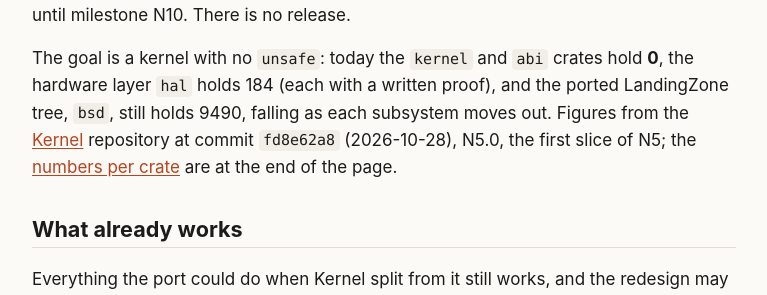
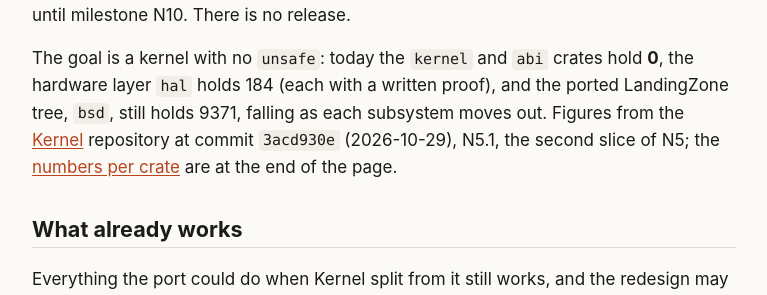
Before and after one commit to EmiBSD/Portal, a Jekyll site: the page built from status.md, in a window 1280 px wide and 900 px high. Shown: the part 170-465 px from the top of the window, without its empty margins (256-1023 px from the left). Built offline with Jekyll 4.4.1, drawn with Linux system fonts in a browser that asks for light colours; some of the changed text lies outside the part shown.

Commit message:
status: N5.1 done, N5.2 under way; figures at Kernel 3acd930e
Co-Authored-By: Claude Opus 5.5 <noreply@anthropic.com>

```diff
--- a/_data/news.json
+++ b/_data/news.json
@@ -1,4 +1,5 @@
 [
+  {"date": "2026-10-29T08:41:57-03:00", "repo": "Kernel", "title": "N5.1 done: the buffer cache, the disk queues and physio are the kernel's", "url": "https://github.com/EmiBSD/Kernel/commit/3acd930e"},
   {"date": "2026-10-28T22:34:33-03:00", "repo": "Kernel", "title": "N5.0 done: the five bridges N4 left are the kernel's own code", "url": "https://github.com/EmiBSD/Kernel/commit/fd8e62a8"},
   {"date": "2026-10-23T23:21:53-03:00", "repo": "Kernel", "title": "N4.8d done: kernel page-table isolation on arm64", "url": "https://github.com/EmiBSD/Kernel/commit/b38843cf"},
   {"date": "2026-10-23T21:48:14-03:00", "repo": "Kernel", "title": "N4.8b done: the arm64 trap, system-call entry and user copy into hal", "url": "https://github.com/EmiBSD/Kernel/commit/d58ce5c6"},
--- a/_data/status.json
+++ b/_data/status.json
@@ -1,12 +1,12 @@
 {
-  "commit": "fd8e62a8",
-  "date": "2026-10-28",
-  "at": "N5.0, the first slice of N5",
+  "commit": "3acd930e",
+  "date": "2026-10-29",
+  "at": "N5.1, the second slice of N5",
   "crates": [
-    {"name": "kernel", "files": 89, "unsafe": 0, "note": "`#![forbid(unsafe_code)]`: the compiler refuses any"},
+    {"name": "kernel", "files": 96, "unsafe": 0, "note": "`#![forbid(unsafe_code)]`: the compiler refuses any"},
     {"name": "abi", "files": 4, "unsafe": 0, "note": "`#![forbid(unsafe_code)]`; 105 of the 331 system-call entries handled natively"},
-    {"name": "hal", "files": 145, "unsafe": 184, "note": "the only crate allowed `unsafe`, each site with a written proof"},
-    {"name": "bsd", "label": "the LandingZone tree", "files": 1049, "unsafe": 9490, "note": "shrinks as subsystems move out; deleted at N9"}
+    {"name": "hal", "files": 146, "unsafe": 184, "note": "the only crate allowed `unsafe`, each site with a written proof"},
+    {"name": "bsd", "label": "the LandingZone tree", "files": 1045, "unsafe": 9371, "note": "shrinks as subsystems move out; deleted at N9"}
   ],
   "milestones": [
     {"name": "N0", "title": "Bootstrap", "scope": "lineage records, tooling, the `unsafe` budget, the baseline", "date": "2026-10-09T04:31:58-03:00", "url": "https://github.com/EmiBSD/Kernel/releases/tag/n0-bootstrap"},
@@ -27,8 +27,8 @@
     "name": "N5",
     "slices": [
       {"slice": "N5.0", "what": "The five bridges N4 left open (`Uptime`, `SysInfo`, `VmProc`, `PipeGlue`, `PipeFiles`) become the kernel's own code", "state": "done"},
-      {"slice": "N5.1", "what": "The buffer cache and a typed `Buf`: `vfs_bio`, `vfs_biomem`, `kern_bufq`, `kern_physio`"},
-      {"slice": "N5.2", "what": "The vnode, the mount and the VFS core (`vfs_subr`, `vfs_sync`, `vfs_init`, `vfs_vops`, `vfs_default`, `spec_vnops`, deadfs); the vnode and mount operations as the Rust traits `Vnops` and `Vfs`"},
+      {"slice": "N5.1", "what": "The buffer cache and a typed `Buf`: `vfs_bio`, `vfs_biomem`, `kern_bufq`, `kern_physio`", "state": "done"},
+      {"slice": "N5.2", "what": "The vnode, the mount and the VFS core (`vfs_subr`, `vfs_sync`, `vfs_init`, `vfs_vops`, `vfs_default`, `spec_vnops`, deadfs); the vnode and mount operations as the Rust traits `Vnops` and `Vfs`", "state": "in progress"},
       {"slice": "N5.3", "what": "Names, files and record locks: `vfs_lookup`, `vfs_cache`, `vfs_getcwd`, `vfs_vnops`, `vfs_lockf`"},
       {"slice": "N5.4", "what": "The VFS system calls (`vfs_syscalls`): 65 more entries handled natively"},
       {"slice": "N5.5a", "what": "`ufs`, the layer the UFS family shares (16 files)"},
```
